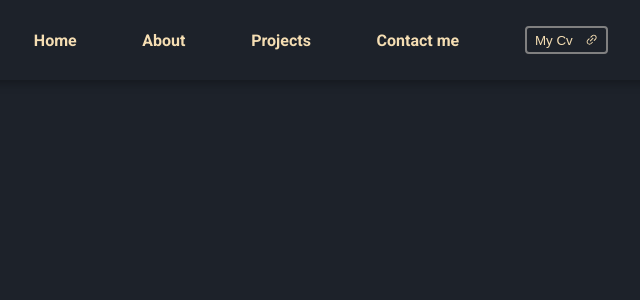
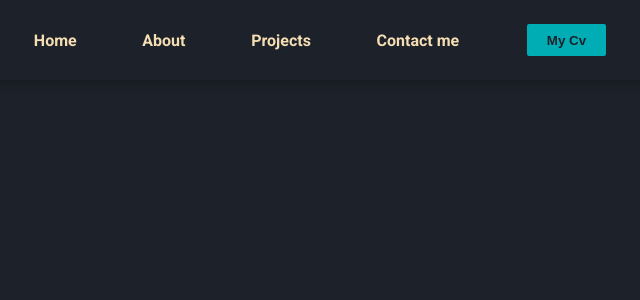
Before and after one commit to francesco44Hello/portfolio, a Next.js app in the folder nextjs-blog/: page / in a window 1280 px wide. Shown: the top 300 px of the page, without its empty margins (323-963 px from the left). Built offline with nearby package versions, Linux system fonts and the light colour scheme.

Commit message:
added cursor pointer, moved toolset from About to Project page

```diff
--- a/nextjs-blog/components/button/button.js
+++ b/nextjs-blog/components/button/button.js
@@ -2,25 +2,20 @@ import React from 'react';
 import { saveAs } from 'file-saver';
 import { AiOutlineLink } from "react-icons/ai";
 
-function Button({ file, fileName }) {
-  const handleClick = () => {
-    saveAs("https://pdfhost.io/v/OEw1qCLhs_CV_Francesco_Longo_2023", 'cvFrancescoLongo');
-  };
+function Button({ file, fileName, handleClick }) {
+  // const handleClick = () => {
+  //   saveAs("https://pdfhost.io/v/OEw1qCLhs_CV_Francesco_Longo_2023", 'cvFrancescoLongo');
+  // href={file}
+  // download={fileName}
+  // };
 
   return (
-    <>
-        <button
-      href={file}
-      download={fileName}
-      onClick={handleClick}
-      className='download'
 
-    > My Cv
-      <AiOutlineLink />
-    </button>
-
-    </>
-
+      <button onClick={handleClick} className="download ">
+        {" "}
+        My Cv
+        {/* <AiOutlineLink /> */}
+      </button>
 
   );
 }
--- a/nextjs-blog/components/button/index.css
+++ b/nextjs-blog/components/button/index.css
@@ -1,17 +1,20 @@
 .download {
-    border: 2px solid gray;
+    border: 2px solid #1D222A;
     border-radius: 4px;
-    height: 35%;
+    height: 45%;
     width: 13%;
     display: flex;
     justify-content: space-around;
     align-items: center;
     padding: 2px;
-    background-color:  #1D222A;
-    color: wheat;
+    background-color:  #00ADB5;
+    color: #1D222A;
+    font-weight: 900;
 }
 .download:hover {
-    color: #77FF04
+    /* color: #77FF04 */
+    border: 2px solid #77FF04;
+    cursor: pointer;
 }
 .download > button {
     display: flex;
--- a/nextjs-blog/components/footer/footer.js
+++ b/nextjs-blog/components/footer/footer.js
@@ -11,11 +11,11 @@ const Footer = () => {
 {" "}
       @ - 2023 Francesco Longo{" "}
       <FiGithub
-        style={{ height: "70%", width: "4%" }}
+        style={{ height: "70%", width: "4%" ,cursor: 'pointer'}}
         onClick={handleClickGithub}
       />{" "}
       <AiOutlineLinkedin
-        style={{ height: "100%", width: "4%" }}
+        style={{ height: "100%", width: "4%", cursor: 'pointer'}}
         type="button"
         onClick={handleClickLinkedin}
       />{" "}
--- a/nextjs-blog/components/functions/functions.js
+++ b/nextjs-blog/components/functions/functions.js
@@ -56,12 +56,19 @@ function handleClickGithub() {
     // }
     alert('Unfortunately not yet deployed')
   }
-
+  function buttonClick() {
+    const link = 'https://pdfhost.io/v/OEw1qCLhs_CV_Francesco_Longo_2023'
+    if (typeof window !== "undefined") {
+      // browser code
+      window.open(link, "_blank");
+    }
+  }
   export {
     handleClickGithub,
     handleClickLinkedin,
     snapvoteClick,
     weatherClickRepo,
     snapvoteClickRepo,
-    weatherClick
+    weatherClick,
+    buttonClick
   }
--- a/nextjs-blog/components/layout/layout.js
+++ b/nextjs-blog/components/layout/layout.js
@@ -1,5 +1,6 @@
 import NavLink from "next/link";
 import Button from "../button/button.js";
+import { buttonClick } from "../functions/functions.js";
 
 export default function Layout() {
   return (
@@ -37,8 +38,9 @@ export default function Layout() {
         >
           Contact me
         </NavLink>
-        <Button style={{ textDecoration: "none" }} className="links" />
+        <Button className="links"  handleClick={buttonClick}/>
       </div>
     </div>
   );
 }
+// style={{ textDecoration: "none" }}
--- a/nextjs-blog/pages/_app.js
+++ b/nextjs-blog/pages/_app.js
@@ -8,6 +8,7 @@ import "../components/button/index.css";
 import "../components/card/card.css";
 import "../components/cardbutton/cardbutton.css";
 import "../components/footer/footer.css";
+import Head from 'next/head';
 
 export default function App({ Component, pageProps }) {
   return (
@@ -17,11 +18,13 @@ export default function App({ Component, pageProps }) {
 https://fonts.googleapis.com/css2?family=Merriweather:wght@400;700;900&family=Roboto:ital,wght@0,100;0,400;0,500;0,700;0,900;1,300&display=swap"
         rel="stylesheet"
       ></link>
-      {/* <meta charset="UTF-8" />
-          <meta name="description" content="Portfolio" />
-          <meta name="keywords" content="Next.js" />
-          <meta name="author" content="Francesco Longo" />
-          <meta name="viewport" content="width=device-width, initial-scale=1.0" /> */}
+      <Head>
+        <title>title</title>
+        <meta charset="UTF-8" />
+        <meta name="keywords" content="title, meta, nextjs" />
+        <meta name="author" content="Francesco Longo" />
+        <meta name="viewport" content="width=device-width, initial-scale=1.0" />
+      </Head>
     </Component>
   );
 }
--- a/nextjs-blog/pages/index.js
+++ b/nextjs-blog/pages/index.js
@@ -9,6 +9,10 @@ export default function Home() {
     <>
       <Head>
         <title>{siteTitle}</title>
+        <meta charset="UTF-8" />
+        <meta name="keywords" content="title, meta, nextjs" />
+        <meta name="author" content="Francesco Longo" />
+        <meta name="viewport" content="width=device-width, initial-scale=1.0" />
       </Head>
      <Layout></Layout>
 
--- a/nextjs-blog/pages/projects/project.css
+++ b/nextjs-blog/pages/projects/project.css
@@ -12,3 +12,10 @@
     font-family: 'Roboto', sans-serif;
 
 }
+.toolset {
+    color: #00ADB5;
+    font-family: 'Roboto', sans-serif;
+    display: flex;
+    justify-content: center;
+    align-items: center;
+}
```
Also changed, not shown: nextjs-blog/pages/about/about.js (+4 -42 lines), nextjs-blog/pages/contact/contact.js (+5 -4 lines), nextjs-blog/pages/home/home.js (+5 -4 lines), nextjs-blog/pages/projects/projects.js (+44 -5 lines).
